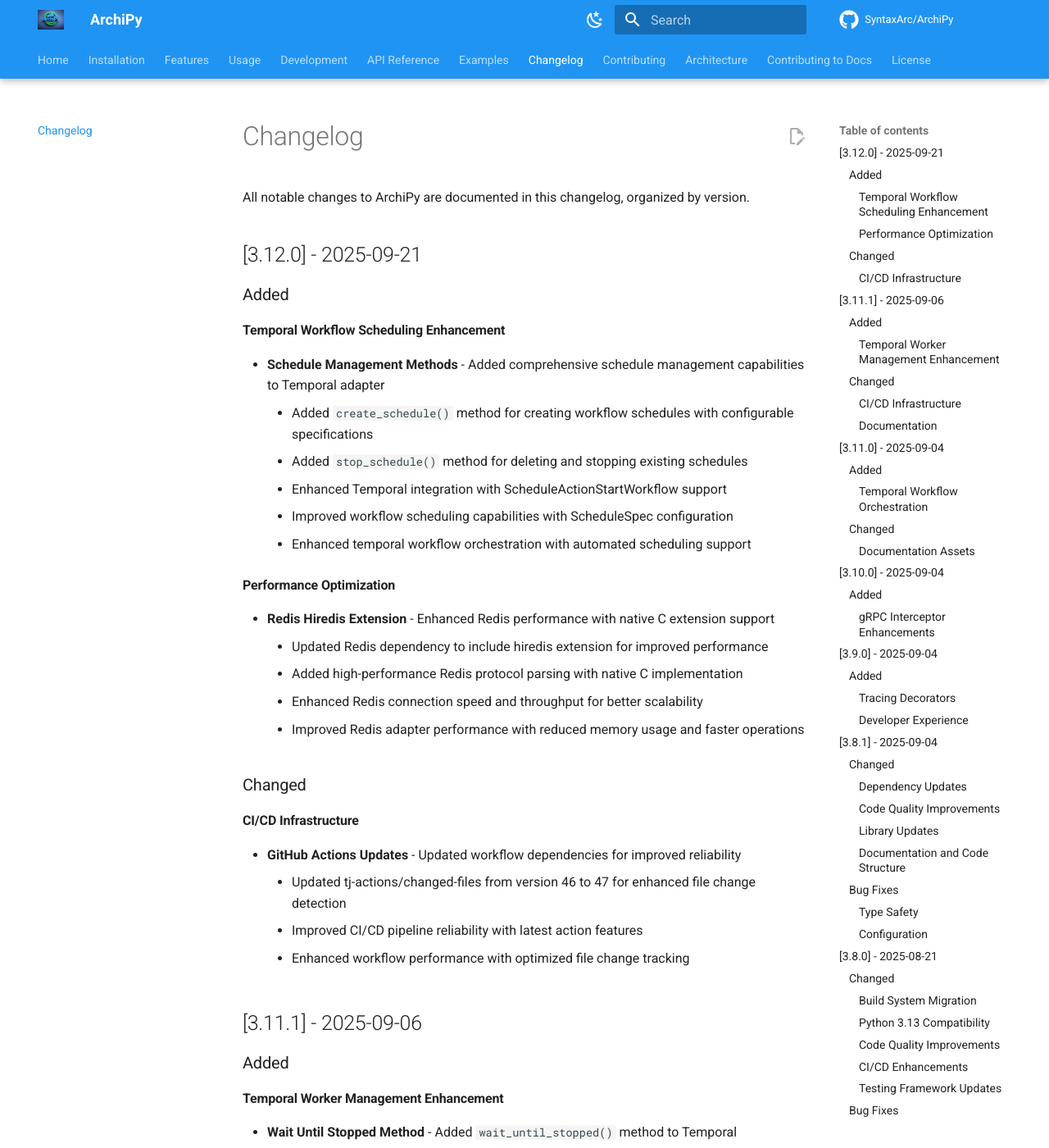
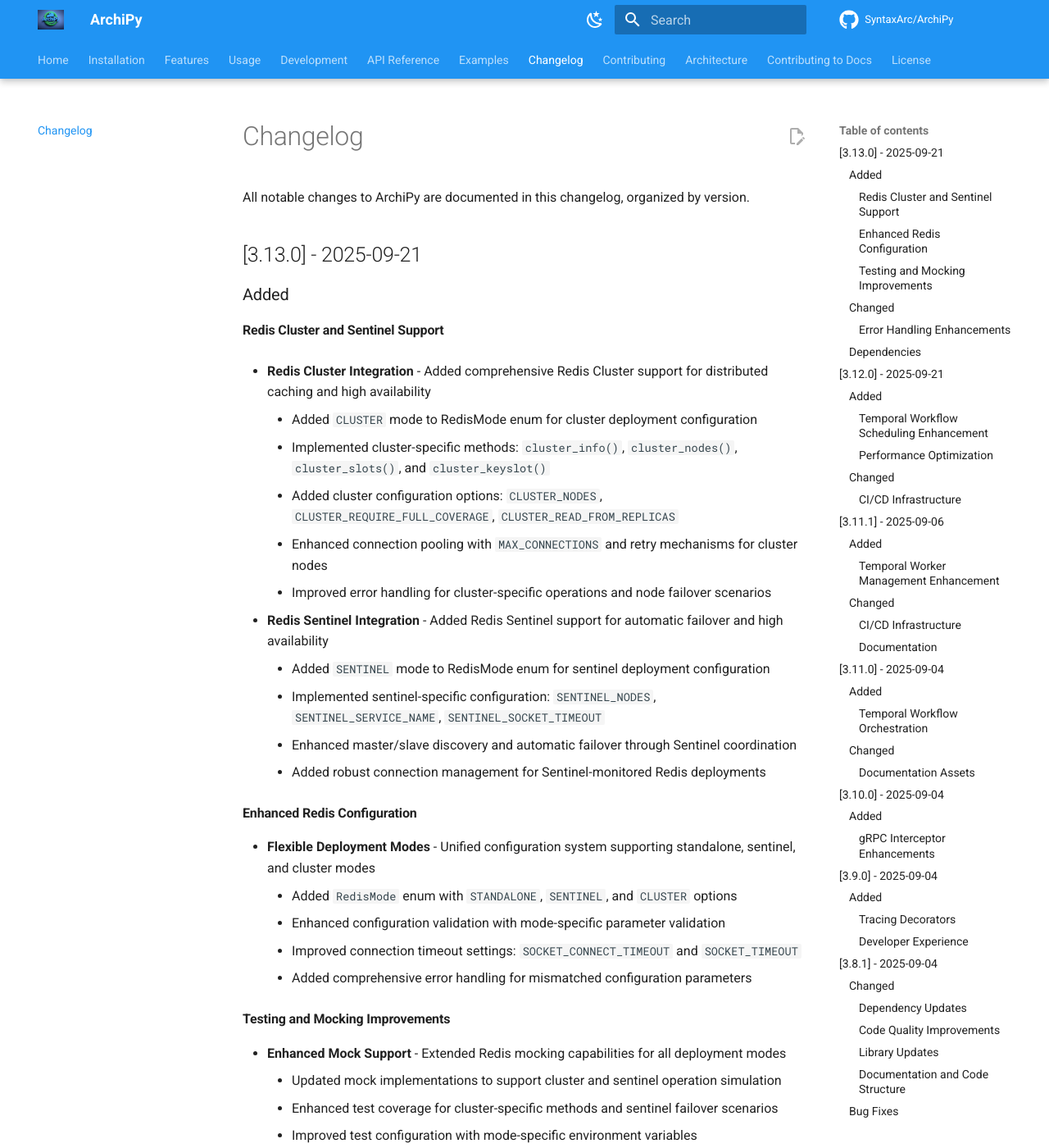
Before and after one commit to negatic/ArchiPy, an MkDocs documentation site: the page built from docs/changelog.md, in a window 1280 px wide and 1400 px high. Shown: the whole window at 82% size. Built offline with MkDocs 1.6.1 and Material for MkDocs 9.7.7, drawn with Linux system fonts in a browser that asks for light colours; comment, search, counter and statistics services are not loaded; the version menu is left out; some of the changed text lies outside the part shown.

Commit message:
update changelog

```diff
--- a/docs/changelog.md
+++ b/docs/changelog.md
@@ -1,6 +1,54 @@
 # Changelog
 
 All notable changes to ArchiPy are documented in this changelog, organized by version.
+
+## [3.13.0] - 2025-09-21
+
+### Added
+
+#### Redis Cluster and Sentinel Support
+
+- **Redis Cluster Integration** - Added comprehensive Redis Cluster support for distributed caching and high availability
+    - Added `CLUSTER` mode to RedisMode enum for cluster deployment configuration
+    - Implemented cluster-specific methods: `cluster_info()`, `cluster_nodes()`, `cluster_slots()`, and `cluster_keyslot()`
+    - Added cluster configuration options: `CLUSTER_NODES`, `CLUSTER_REQUIRE_FULL_COVERAGE`, `CLUSTER_READ_FROM_REPLICAS`
+    - Enhanced connection pooling with `MAX_CONNECTIONS` and retry mechanisms for cluster nodes
+    - Improved error handling for cluster-specific operations and node failover scenarios
+
+- **Redis Sentinel Integration** - Added Redis Sentinel support for automatic failover and high availability
+    - Added `SENTINEL` mode to RedisMode enum for sentinel deployment configuration
+    - Implemented sentinel-specific configuration: `SENTINEL_NODES`, `SENTINEL_SERVICE_NAME`, `SENTINEL_SOCKET_TIMEOUT`
+    - Enhanced master/slave discovery and automatic failover through Sentinel coordination
+    - Added robust connection management for Sentinel-monitored Redis deployments
+
+#### Enhanced Redis Configuration
+
+- **Flexible Deployment Modes** - Unified configuration system supporting standalone, sentinel, and cluster modes
+    - Added `RedisMode` enum with `STANDALONE`, `SENTINEL`, and `CLUSTER` options
+    - Enhanced configuration validation with mode-specific parameter validation
+    - Improved connection timeout settings: `SOCKET_CONNECT_TIMEOUT` and `SOCKET_TIMEOUT`
+    - Added comprehensive error handling for mismatched configuration parameters
+
+#### Testing and Mocking Improvements
+
+- **Enhanced Mock Support** - Extended Redis mocking capabilities for all deployment modes
+    - Updated mock implementations to support cluster and sentinel operation simulation
+    - Enhanced test coverage for cluster-specific methods and sentinel failover scenarios
+    - Improved test configuration with mode-specific environment variables
+
+### Changed
+
+#### Error Handling Enhancements
+
+- **Improved Error Utilities** - Enhanced error handling for Redis connection and operation failures
+    - Updated error utilities to handle cluster and sentinel specific errors
+    - Improved error messaging for connection failures across different Redis modes
+
+### Dependencies
+
+- **Redis Client Updates** - Updated Redis client dependencies to support cluster and sentinel operations
+    - Enhanced Redis protocol support for cluster and sentinel deployments
+    - Improved connection handling for distributed Redis architectures
 
 ## [3.12.0] - 2025-09-21
 
```
